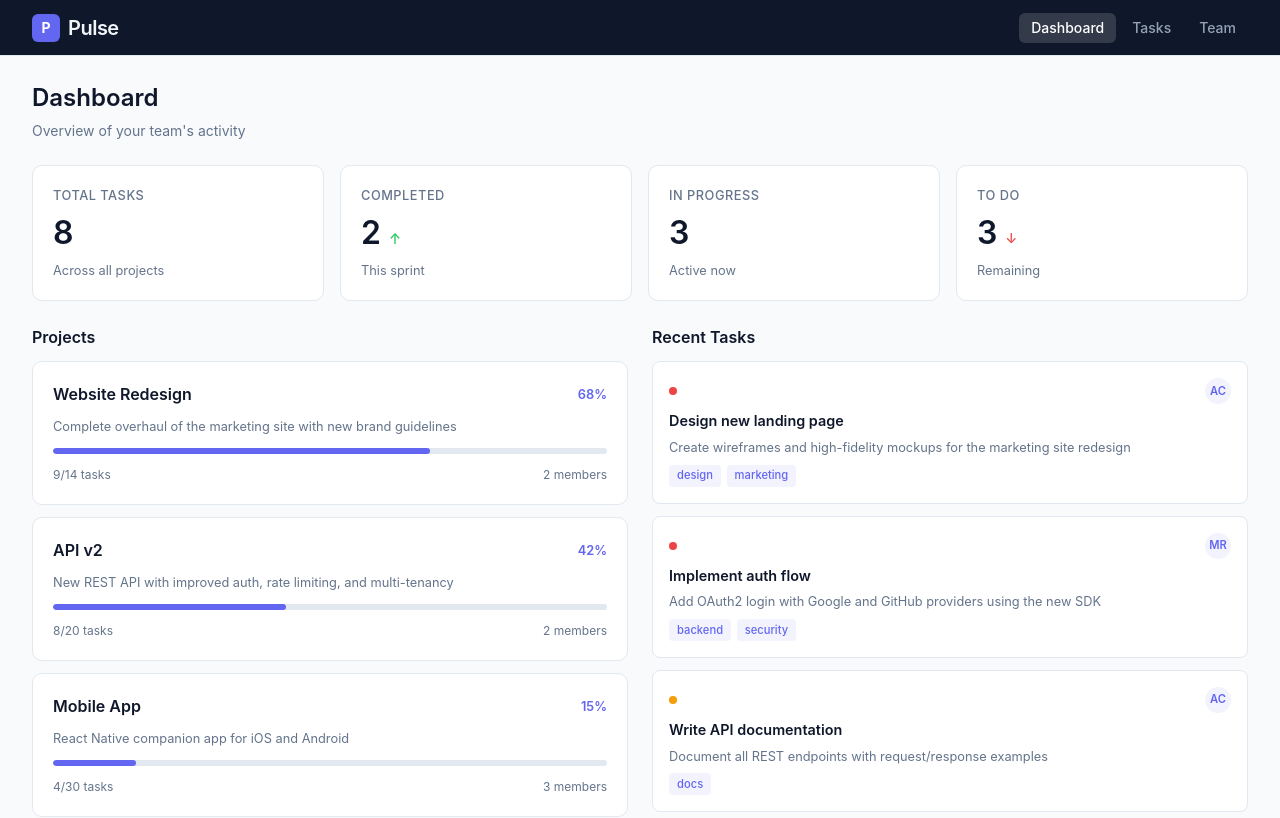
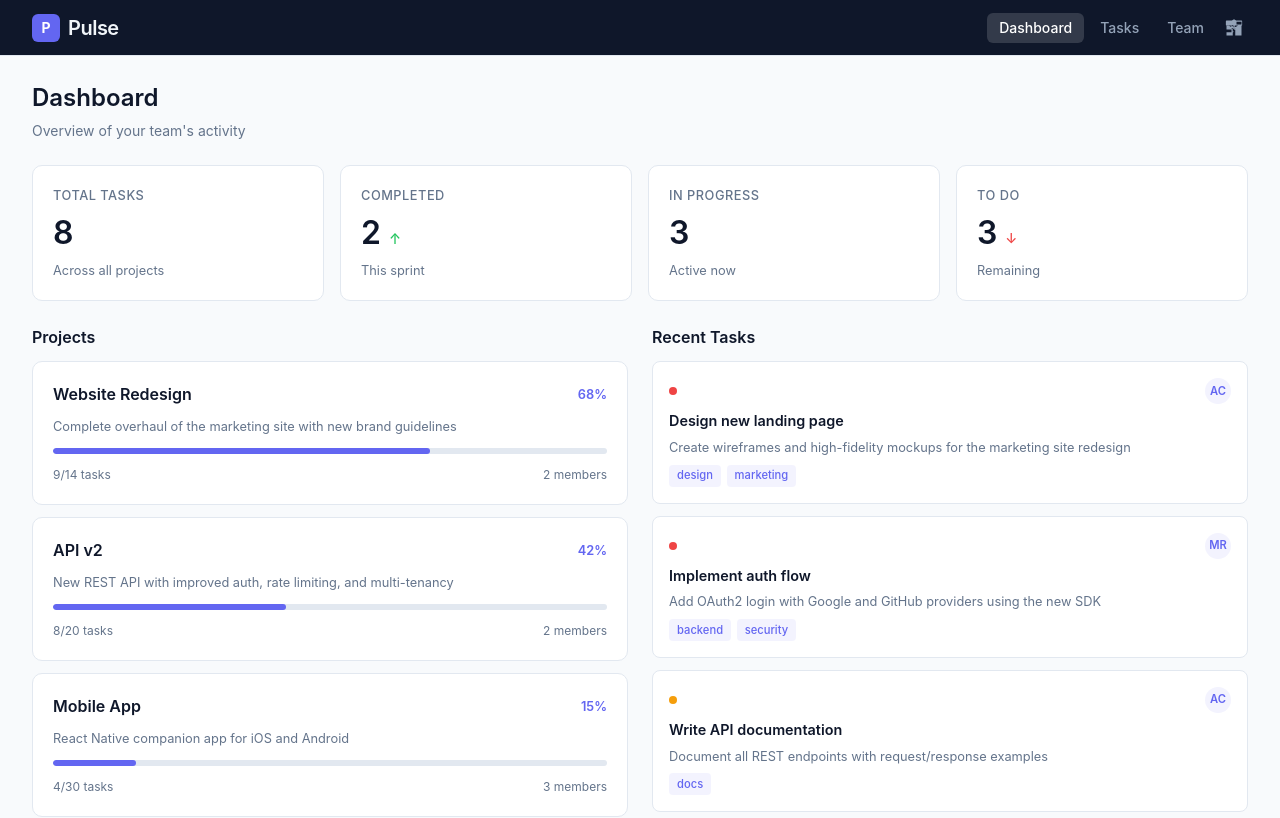
Before and after one commit to Nelson-PROIA/pulse-dashboard, a React (Vite) app: page / in a window 1280 px wide. Shown: the top 818 px of the page. Built offline with nearby package versions, Linux system fonts and the light colour scheme.

Commit message:
feat: Add dark mode toggle button

```diff
--- a/src/App.tsx
+++ b/src/App.tsx
@@ -1,3 +1,4 @@
+import { useState, useEffect } from 'react';
 import Navbar from './components/Navbar';
 import Dashboard from './pages/Dashboard';
 import TaskBoard from './pages/TaskBoard';
@@ -8,12 +9,26 @@ import './App.css';
 
 function App() {
   const [currentPage, setCurrentPage] = useLocalStorage('pulse-page', 'dashboard');
+  const [isDarkMode, setIsDarkMode] = useLocalStorage('pulse-dark-mode', false);
+
+  useEffect(() => {
+    if (isDarkMode) {
+      document.documentElement.setAttribute('data-theme', 'dark');
+    } else {
+      document.documentElement.removeAttribute('data-theme');
+    }
+  }, [isDarkMode]);
+
+  const toggleDarkMode = () => {
+    setIsDarkMode((prev: boolean) => !prev);
+  };
 
   // Keyboard shortcuts
   useKeyboard({
     '1': () => setCurrentPage('dashboard'),
     '2': () => setCurrentPage('tasks'),
     '3': () => setCurrentPage('team'),
+    'mod+k': toggleDarkMode, // Cmd+K or Ctrl+K to toggle dark mode
   });
 
   const renderPage = () => {
@@ -32,16 +47,12 @@ function App() {
       <Navbar
         currentPage={currentPage}
         onNavigate={setCurrentPage}
+        isDarkMode={isDarkMode}
+        toggleDarkMode={toggleDarkMode}
       />
       <main className="main-content">
         {renderPage()}
       </main>
-      <footer className="footer">
-        © {new Date().getFullYear()} Pulse. All rights reserved. Made with ❤️ by{' '}
-        <a href="https://github.com/sandbanks" target="_blank" rel="noopener noreferrer">
-          Sandbanks
-        </a>
-      </footer>
     </div>
   );
 }
--- a/src/components/Navbar.css
+++ b/src/components/Navbar.css
@@ -63,3 +63,28 @@
   background: rgba(255, 255, 255, 0.15);
   color: white;
 }
+
+.theme-toggle {
+  background: none;
+  border: none;
+  cursor: pointer;
+  font-size: 1.2rem;
+  color: var(--navbar-link);
+  display: flex;
+  align-items: center;
+  justify-content: center;
+  padding: 0.25rem;
+  border-radius: 6px;
+  transition: all 0.15s;
+}
+
+.theme-toggle:hover {
+  background: rgba(255, 255, 255, 0.1);
+  color: white;
+}
+
+.theme-toggle svg {
+  width: 20px;
+  height: 20px;
+  fill: currentColor;
+}
--- a/src/components/Navbar.tsx
+++ b/src/components/Navbar.tsx
@@ -3,9 +3,11 @@ import './Navbar.css';
 interface NavbarProps {
   currentPage: string;
   onNavigate: (page: string) => void;
+  isDarkMode: boolean;
+  toggleDarkMode: () => void;
 }
 
-function Navbar({ currentPage, onNavigate }: NavbarProps) {
+function Navbar({ currentPage, onNavigate, isDarkMode, toggleDarkMode }: NavbarProps) {
   return (
     <nav className="navbar">
       <div className="navbar-brand">
@@ -40,6 +42,15 @@ function Navbar({ currentPage, onNavigate }: NavbarProps) {
             Team
           </a>
         </li>
+        <li>
+          <button className="theme-toggle" onClick={toggleDarkMode} aria-label="Toggle dark mode">
+            {isDarkMode ? (
+              <svg xmlns="http://www.w3.org/2000/svg" viewBox="0 0 24 24"><path d="M12 2.25a.75.75 0 0 1 .75.75v2.25a.75.75 0 0 1-1.5 0V3a.75.75 0 0 1 .75-.75ZM7.44 6.94a.75.75 0 0 1 1.06-1.06l1.59 1.59a.75.75 0 1 1-1.06 1.06l-1.59-1.59ZM4.5 12a.75.75 0 0 1 .75-.75H7.5a.75.75 0 0 1 0 1.5H5.25A.75.75 0 0 1 4.5 12ZM20.25 12a.75.75 0 0 1-.75.75H16.5a.75.75 0 0 1 0-1.5H19.5a.75.75 0 0 1 .75.75ZM15.97 8.53a.75.75 0 0 1 1.06-1.06l1.59 1.59a.75.75 0 0 1-1.06 1.06l-1.59-1.59ZM12 8a4 4 0 1 0 0 8 4 4 0 0 0 0-8ZM3 13.5a.75.75 0 0 1 .75.75v2.25a.75.75 0 0 1-1.5 0V14.25A.75.75 0 0 1 3 13.5ZM19.5 13.5a.75.75 0 0 1 .75.75v2.25a.75.75 0 0 1-1.5 0V14.25a.75.75 0 0 1 .75-.75ZM17.06 16.59a.75.75 0 0 1-1.06 1.06l-1.59-1.59a.75.75 0 0 1 1.06-1.06l1.59 1.59ZM8.53 15.97a.75.75 0 0 1-1.06 1.06l-1.59-1.59a.75.75 0 0 1 1.06-1.06l1.59 1.59Z" /></svg>
+            ) : (
+              <svg xmlns="http://www.w3.org/2000/svg" viewBox="0 0 24 24"><path d="M9.375 3.003L12 1.5l2.625 1.5H21a.75.75 0 0 1 .75.75v4.5A.75.75 0 0 1 21 9h-7.5l-2.625 1.5L9 9H3a.75.75 0 0 1-.75-.75V3.75A.75.75 0 0 1 3 3h6.375ZM12 4.09l-1.75 1.006-1.125-.646V3.75h2.875Zm1.5 0v.606l-1.125.646L11.25 4.09V3.75h2.25Zm-3.75 1.341v3.159H3V4.5h6v.84Zm-1.5 3.909v.65l1.171.611 1.079-.61V8.253H9V9.25Zm3 0v-.001-.409l.4-.23.85-.49V8.25h-1.25ZM15 4.5v3.159h6V4.5H15v.84ZM21 9h-4.5v.25l-2.625 1.5-2.625-1.5-2.625 1.5-2.625-1.5H3V21h7.5V12.75L12 11.25l1.5 1.5V21H21V9ZM12 12.636l-1.75 1.006-1.125-.646v-.845h2.875Zm1.5 0v.845l-1.125.646L11.25 12.636v-.48h2.25ZM9 13.84v3.16H3v-3.16h6Zm-1.5 3.909v.65l1.171.611 1.079-.61v-.845H9V17.75Zm3 0v-.001-.409l.4-.23.85-.49v-.48h-1.25Z" /></svg>
+            )}
+          </button>
+        </li>
       </ul>
     </nav>
   );
--- a/src/index.css
+++ b/src/index.css
@@ -26,12 +26,29 @@
   -moz-osx-font-smoothing: grayscale;
 }
 
+:root[data-theme='dark'] {
+  --text: #a0aec0;
+  --text-h: #e2e8f0;
+  --bg: #1a202c;
+  --border: #2d3748;
+  --card-bg: #2d3748;
+  --accent: #6366f1;
+  --accent-bg: rgba(99, 102, 241, 0.2);
+  --accent-border: rgba(99, 102, 241, 0.5);
+  --shadow: 0 1px 3px rgba(0, 0, 0, 0.1), 0 1px 2px rgba(0, 0, 0, 0.06);
+
+  --navbar-bg: #1a202c;
+  --navbar-text: #e2e8f0;
+  --navbar-link: #a0aec0;
+}
+
 * {
   box-sizing: border-box;
 }
 
 body {
   margin: 0;
+  transition: background 0.3s ease, color 0.3s ease;
 }
 
 #root {
```
